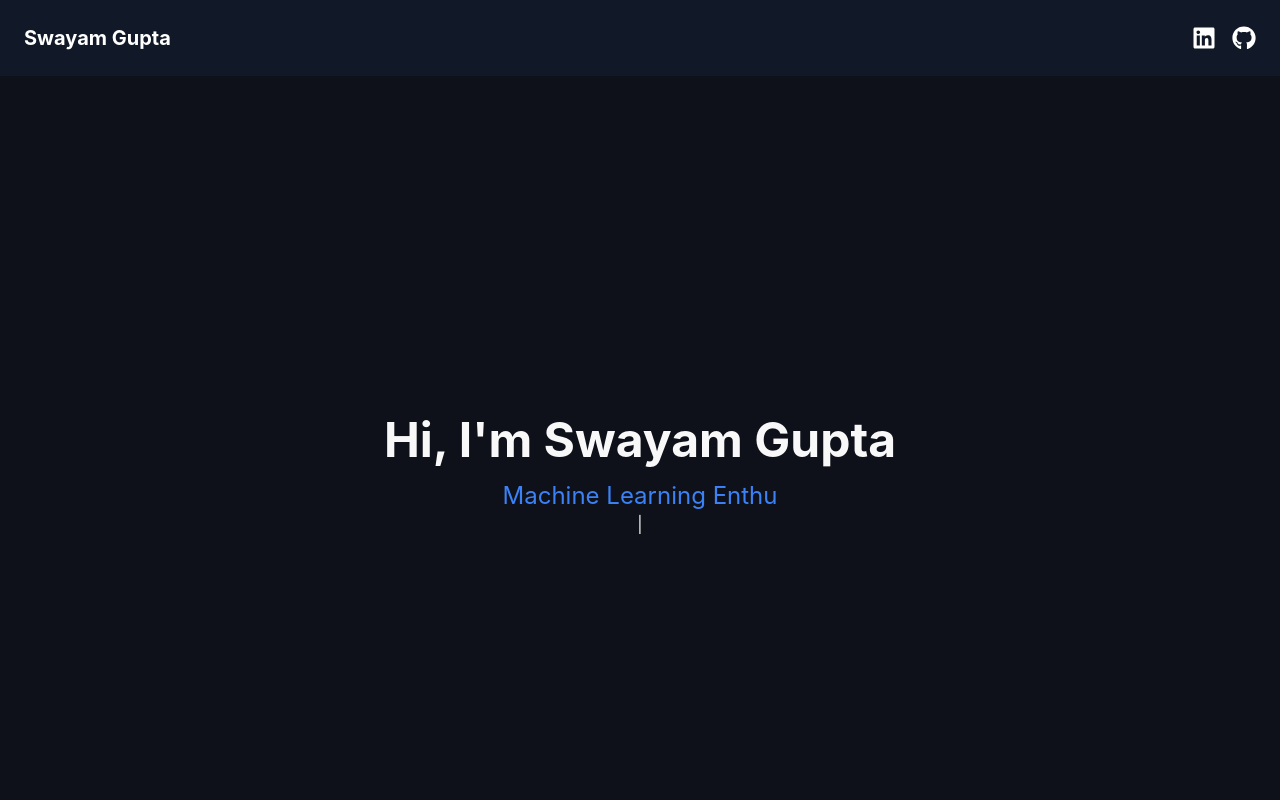
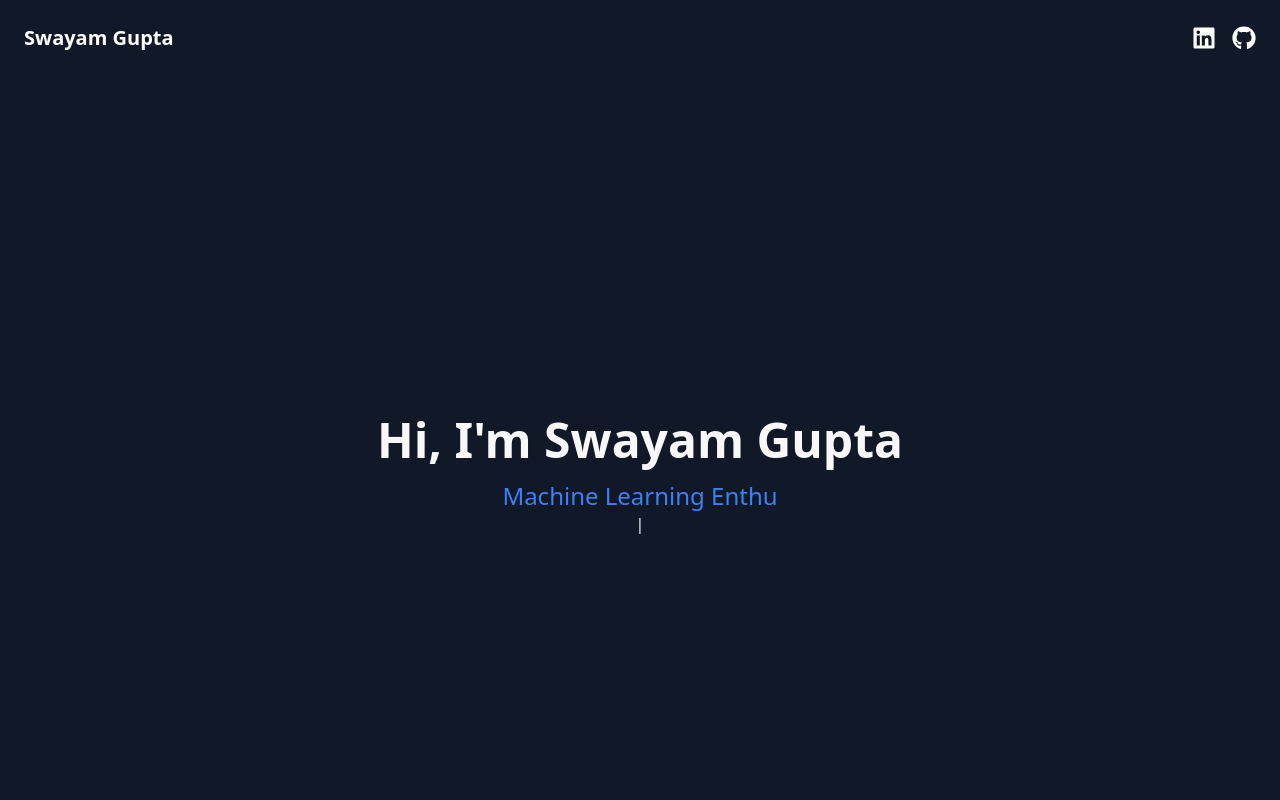
Before and after one commit to GSWAYAM9/portfolio2, a Next.js app: page / in a window 1280 px wide. Shown: the top 800 px of the page. Built offline with nearby package versions, Linux system fonts and the light colour scheme.

Commit message:
Update index.js

```diff
--- a/pages/index.js
+++ b/pages/index.js
@@ -9,7 +9,7 @@
 
 export default function Home() {
   return (
-    <>
+    <div className="bg-gray-900 min-h-screen font-sans">
       <Navbar />
       <Hero />
       <About />
@@ -18,6 +18,6 @@
       <Achievements />
       <Contact />
       <ScrollToTop />
-    </>
+    </div>
   );
 }
```
